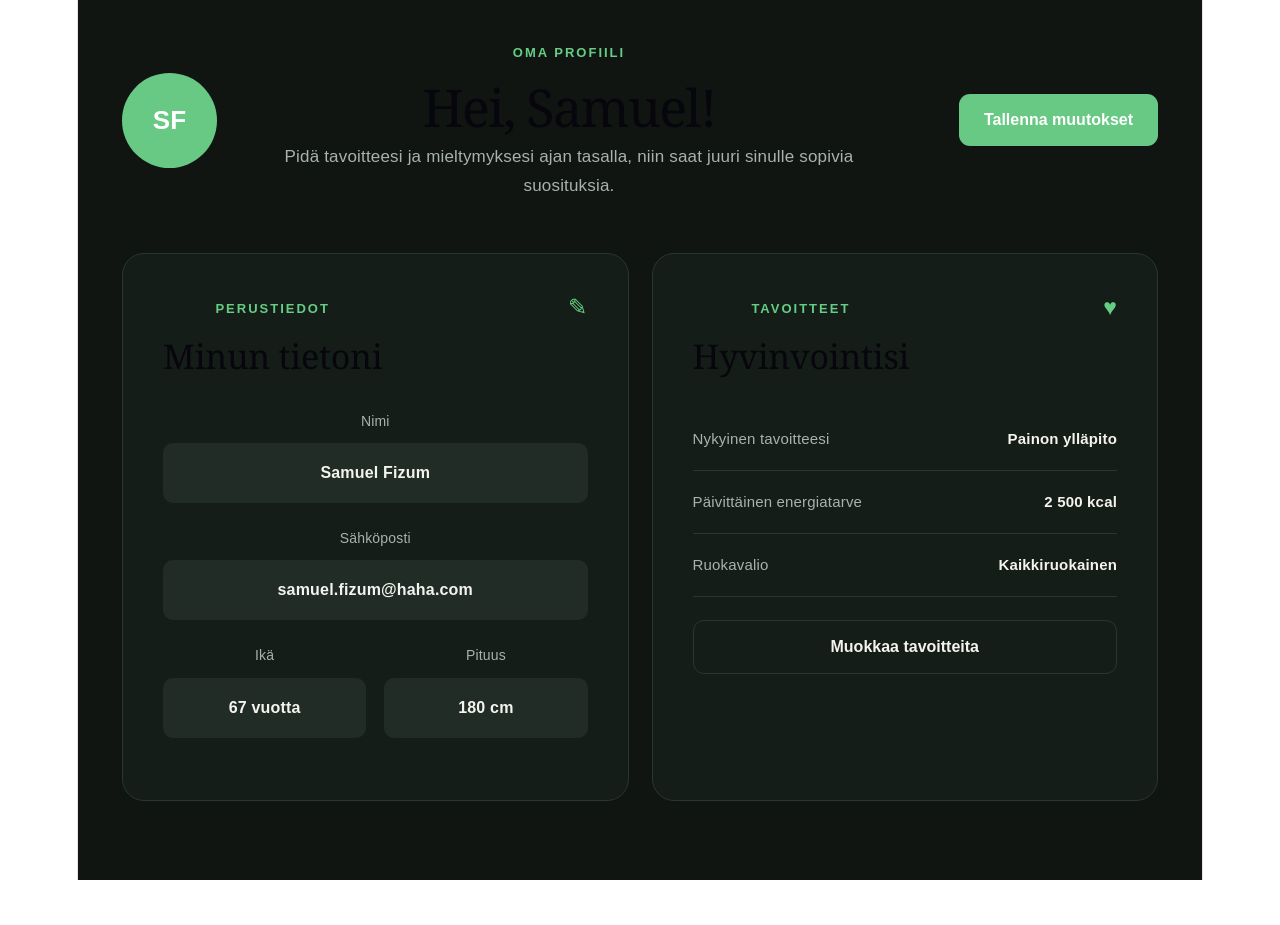
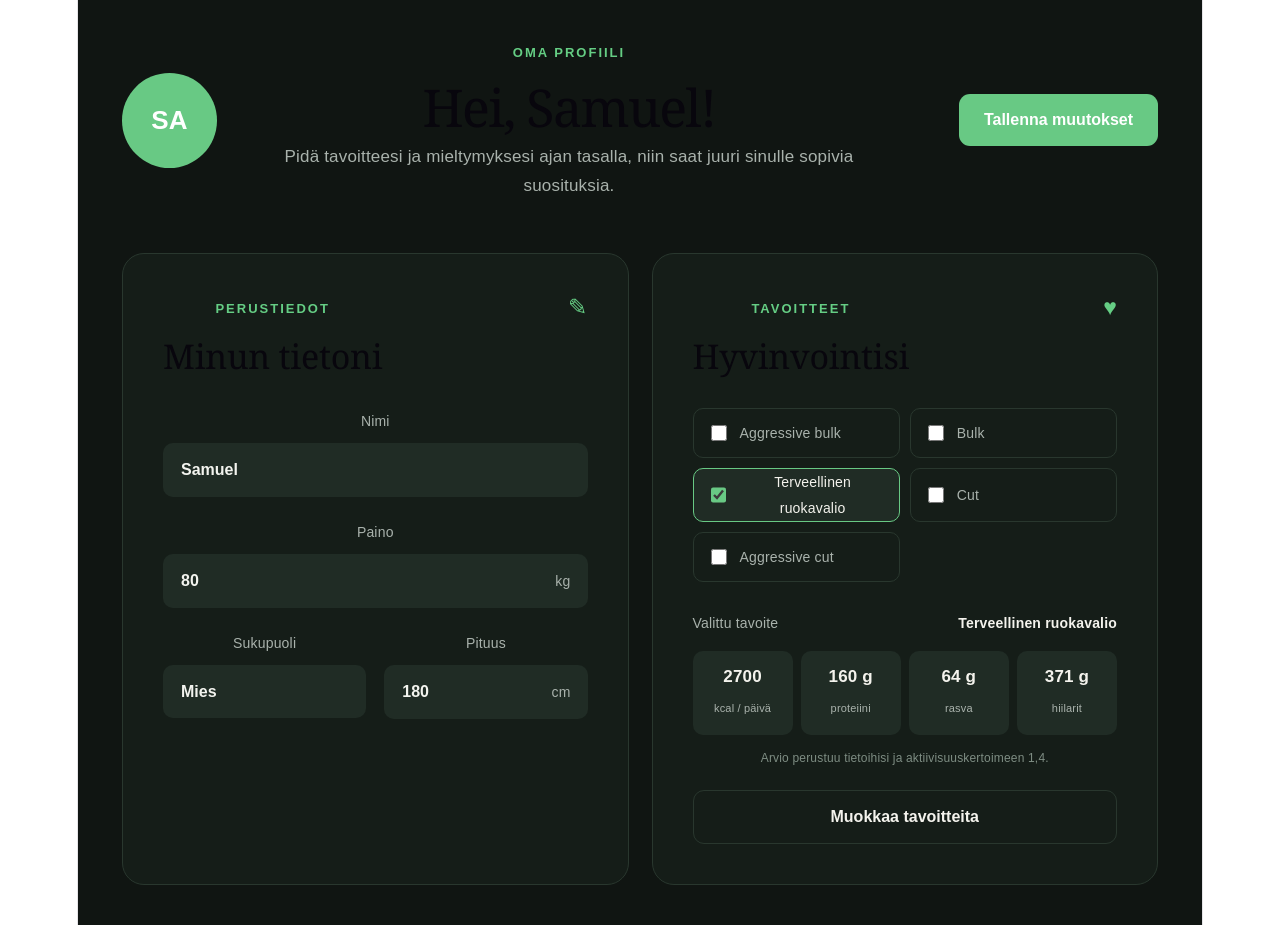
Before and after one commit to HH-DarkMode/Meal-Planner-Frontend, a React (Vite) app: page / in a window 1280 px wide. Before the commit the page ends 880 px from the top, so only its background shows below. Built offline with nearby package versions, Linux system fonts and the light colour scheme.

Commit message:
Maxim ja Samuel on tehnyt tavoite checkboxit ja tehnyt perustieto laskukaavat(automatisoinut)

```diff
--- a/src/components/Profile.css
+++ b/src/components/Profile.css
@@ -130,6 +130,8 @@
 }
 
 .field-value {
+  width: 100%;
+  box-sizing: border-box;
   background: #202c25;
   border-radius: 10px;
 
@@ -140,6 +142,39 @@
   font-weight: bold;
 }
 
+.field-input {
+  border: 1px solid transparent;
+  font-family: inherit;
+}
+
+.field-input:focus {
+  outline: none;
+  border-color: #68c984;
+}
+
+.input-with-unit {
+  position: relative;
+}
+
+.input-with-unit .field-input {
+  padding-right: 52px;
+}
+
+.input-with-unit span {
+  position: absolute;
+  top: 50%;
+  right: 17px;
+  transform: translateY(-50%);
+  color: #a9b2ac;
+  font-size: 14px;
+  pointer-events: none;
+}
+
+select.field-input {
+  appearance: none;
+  cursor: pointer;
+}
+
 .field-row {
   display: flex;
   gap: 18px;
@@ -147,6 +182,93 @@
 
 
 /* GOALS */
+
+.goal-options {
+  display: grid;
+  grid-template-columns: repeat(2, minmax(0, 1fr));
+  gap: 10px;
+  margin-bottom: 24px;
+}
+
+.goal-option {
+  display: flex;
+  align-items: center;
+  gap: 10px;
+  min-height: 48px;
+  padding: 0 13px;
+  border: 1px solid #29372e;
+  border-radius: 10px;
+  color: #a9b2ac;
+  font-size: 14px;
+  cursor: pointer;
+  transition: border-color 0.2s, background 0.2s, color 0.2s;
+}
+
+.goal-option:hover,
+.goal-option.is-selected {
+  border-color: #68c984;
+  background: #202c25;
+  color: #f4f3ed;
+}
+
+.goal-option input {
+  width: 16px;
+  height: 16px;
+  accent-color: #68c984;
+}
+
+.goal-summary {
+  padding-top: 4px;
+}
+
+.goal-summary-heading {
+  display: flex;
+  justify-content: space-between;
+  gap: 14px;
+  padding-bottom: 15px;
+  color: #a9b2ac;
+  font-size: 14px;
+}
+
+.goal-summary-heading strong {
+  color: #f4f3ed;
+}
+
+.macro-grid {
+  display: grid;
+  grid-template-columns: repeat(4, 1fr);
+  gap: 8px;
+}
+
+.macro-grid div {
+  padding: 13px 8px;
+  border-radius: 10px;
+  background: #202c25;
+  text-align: center;
+}
+
+.macro-grid strong,
+.macro-grid span {
+  display: block;
+}
+
+.macro-grid strong {
+  color: #f4f3ed;
+  font-size: 17px;
+}
+
+.macro-grid span {
+  margin-top: 5px;
+  color: #a9b2ac;
+  font-size: 11px;
+}
+
+.estimate-note {
+  margin: 14px 0 0;
+  color: #7e8d83;
+  font-size: 12px;
+  line-height: 1.5;
+}
 
 .goal-row {
   display: flex;
@@ -235,4 +357,15 @@
     flex-direction: column;
     gap: 0;
   }
+
+  .goal-options,
+  .macro-grid {
+    grid-template-columns: 1fr 1fr;
+  }
+
+  .goal-summary-heading {
+    align-items: flex-start;
+    flex-direction: column;
+    gap: 5px;
+  }
 }
--- a/src/components/Profile.tsx
+++ b/src/components/Profile.tsx
@@ -1,6 +1,37 @@
 import "./Profile.css";
+import { useMemo, useState } from "react";
+
+const goals = [
+  { id: "aggressive-bulk", label: "Aggressive bulk", adjustment: 1.2 },
+  { id: "bulk", label: "Bulk", adjustment: 1.1 },
+  { id: "healthy", label: "Terveellinen ruokavalio", adjustment: 1 },
+  { id: "cut", label: "Cut", adjustment: 0.85 },
+  { id: "aggressive-cut", label: "Aggressive cut", adjustment: 0.75 },
+];
 
 function Profile() {
+  const [username, setUsername] = useState("Samuel");
+  const [weight, setWeight] = useState("80");
+  const [gender, setGender] = useState("mies");
+  const [height, setHeight] = useState("180");
+  const [selectedGoal, setSelectedGoal] = useState("healthy");
+
+  const nutrition = useMemo(() => {
+    const currentGoal = goals.find((goal) => goal.id === selectedGoal) ?? goals[2];
+    const numericWeight = Number(weight) || 0;
+    const numericHeight = Number(height) || 0;
+    const baseCalories = 10 * numericWeight + 6.25 * numericHeight + (gender === "mies" ? 5 : -161);
+    const calories = Math.round((baseCalories * 1.4 * currentGoal.adjustment) / 50) * 50;
+    const protein = Math.round(numericWeight * (selectedGoal.includes("bulk") ? 1.8 : 2));
+    const fat = Math.round(numericWeight * 0.8);
+    const carbs = Math.max(0, Math.round((calories - protein * 4 - fat * 9) / 4));
+
+    return { calories, protein, fat, carbs };
+  }, [gender, height, selectedGoal, weight]);
+
+  const initials = username.trim().slice(0, 2).toUpperCase() || "??";
+  const activeGoal = goals.find((goal) => goal.id === selectedGoal) ?? goals[2];
+
   return (
     <div className="profile-page">
 
@@ -8,11 +39,11 @@ function Profile() {
       <div className="profile-header">
 
         <div className="profile-intro">
-          <div className="profile-avatar">SF</div>
+          <div className="profile-avatar">{initials}</div>
 
           <div>
             <div className="profile-label">OMA PROFIILI</div>
-            <h1>Hei, Samuel!</h1>
+            <h1>Hei, {username || "sinä"}!</h1>
             <p>
               Pidä tavoitteesi ja mieltymyksesi ajan tasalla, niin saat juuri
               sinulle sopivia suosituksia.
@@ -43,31 +74,32 @@ function Profile() {
 
           <div className="profile-field">
             <label>Nimi</label>
-            <div className="field-value">
-              Samuel Fizum
-            </div>
+            <input className="field-value field-input" value={username} onChange={(event) => setUsername(event.target.value)} />
           </div>
 
           <div className="profile-field">
-            <label>Sähköposti</label>
-            <div className="field-value">
-              samuel.fizum@haha.com
+            <label>Paino</label>
+            <div className="input-with-unit">
+              <input className="field-value field-input" type="number" min="30" max="300" value={weight} onChange={(event) => setWeight(event.target.value)} />
+              <span>kg</span>
             </div>
           </div>
 
           <div className="field-row">
 
             <div className="profile-field">
-              <label>Ikä</label>
-              <div className="field-value">
-                67 vuotta
-              </div>
+              <label>Sukupuoli</label>
+              <select className="field-value field-input" value={gender} onChange={(event) => setGender(event.target.value)}>
+                <option value="mies">Mies</option>
+                <option value="nainen">Nainen</option>
+              </select>
             </div>
 
             <div className="profile-field">
               <label>Pituus</label>
-              <div className="field-value">
-                180 cm
+              <div className="input-with-unit">
+                <input className="field-value field-input" type="number" min="120" max="230" value={height} onChange={(event) => setHeight(event.target.value)} />
+                <span>cm</span>
               </div>
             </div>
 
@@ -87,19 +119,27 @@ function Profile() {
             <span className="card-icon">♥</span>
           </div>
 
-          <div className="goal-row">
-            <span>Nykyinen tavoitteesi</span>
-            <strong>Painon ylläpito</strong>
+          <div className="goal-options">
+            {goals.map((goal) => (
+              <label className={`goal-option ${selectedGoal === goal.id ? "is-selected" : ""}`} key={goal.id}>
+                <input type="checkbox" checked={selectedGoal === goal.id} onChange={() => setSelectedGoal(goal.id)} />
+                <span>{goal.label}</span>
+              </label>
+            ))}
           </div>
 
-          <div className="goal-row">
-            <span>Päivittäinen energiatarve</span>
-            <strong>2 500 kcal</strong>
-          </div>
-
-          <div className="goal-row">
-            <span>Ruokavalio</span>
-            <strong>Kaikkiruokainen</strong>
+          <div className="goal-summary">
+            <div className="goal-summary-heading">
+              <span>Valittu tavoite</span>
+              <strong>{activeGoal.label}</strong>
+            </div>
+            <div className="macro-grid">
+              <div><strong>{nutrition.calories}</strong><span>kcal / päivä</span></div>
+              <div><strong>{nutrition.protein} g</strong><span>proteiini</span></div>
+              <div><strong>{nutrition.fat} g</strong><span>rasva</span></div>
+              <div><strong>{nutrition.carbs} g</strong><span>hiilarit</span></div>
+            </div>
+            <p className="estimate-note">Arvio perustuu tietoihisi ja aktiivisuuskertoimeen 1,4.</p>
           </div>
 
           <button className="edit-goals-button">
```
